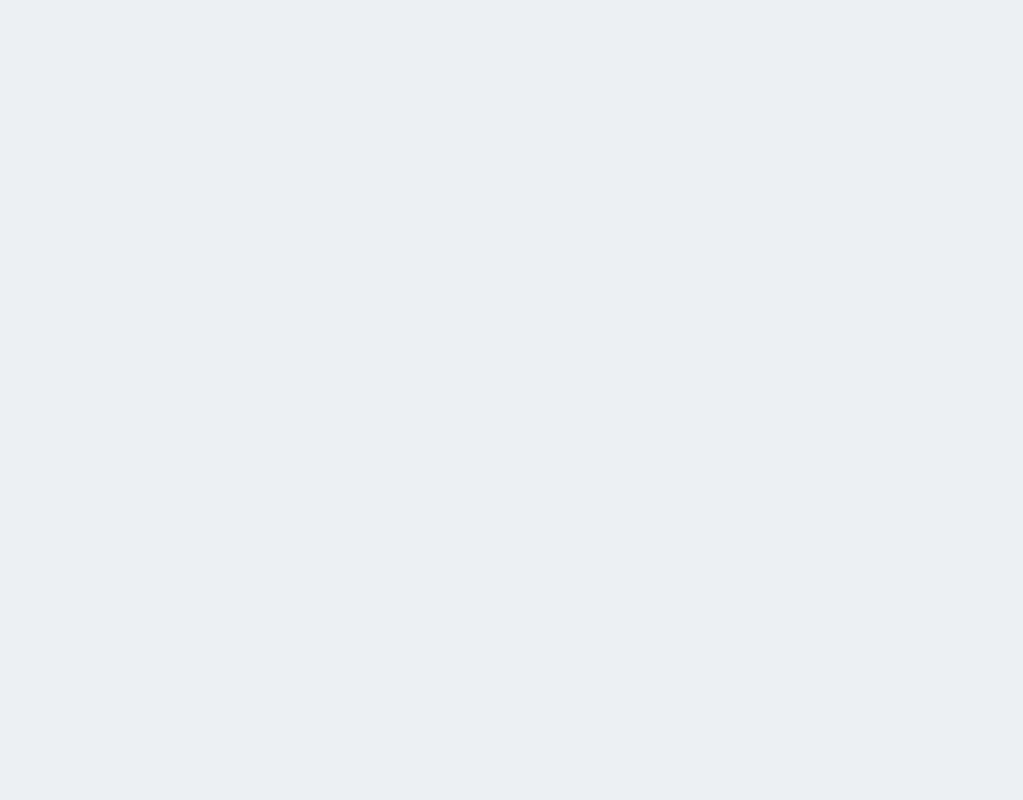
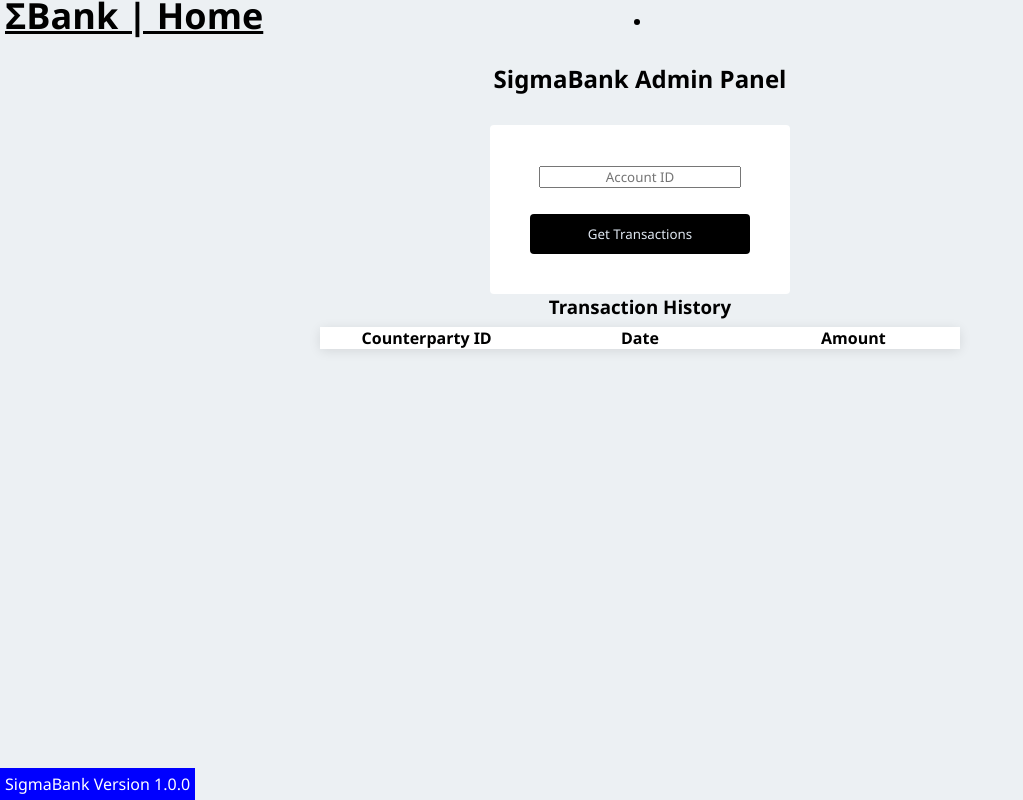
Before and after one commit to Phys09/sigmatech-final, a React (Create React App) app in the folder sigmabank/: page /admin in a window 1280 px wide. Before the commit this address had no page. Shown: the whole page, without its empty margins (0-1023 px from the left). Built offline with nearby package versions, Linux system fonts and the light colour scheme.

Commit message:
[SIG-24] Add transaction verification, admin panel

```diff
--- a/sigmabank/src/components/TransactionList.js
+++ b/sigmabank/src/components/TransactionList.js
@@ -12,10 +12,11 @@ export const TransactionList = () => {
   const auth = useContext(AuthContext);
   const aid = auth.user;
   const username = auth.username;
+  const password = auth.password;
 
   // Payload for the 'get_transactions' endpoint
   var payload = Object.assign(
-    { body: JSON.stringify({ accountName: aid }) },
+    { body: JSON.stringify({ accountName: aid, passwd: password }) },
     POST_FETCH
   );
 
--- a/sigmabank/src/context.js
+++ b/sigmabank/src/context.js
@@ -6,7 +6,8 @@ export const AuthContextProvider = ({children}) => {
     const [user, setUser] = useState(null);
     const [username, setUsername] = useState(null);
     const [loggedin, setLoggedin] = useState(false);
-    const values = {user, setUser, loggedin, setLoggedin, username, setUsername};
+    const [password, setPassword] = useState(null);
+    const values = {user, setUser, loggedin, setLoggedin, username, setUsername, password, setPassword};
 
     return (
         <AuthContext.Provider value={values}>
--- a/sigmabank/src/index.js
+++ b/sigmabank/src/index.js
@@ -12,8 +12,8 @@ import CreateAccountForm from "./routes/CreateAccountForm";
 import LoginForm from "./routes/LoginForm";
 
 import TransactionHistory from "./routes/TransactionHistory";
-
 import EditAccountForm from "./routes/EditAccountDetail";
+import AdminPanel from "./routes/AdminPanel";
 
 ReactDOM.render(
   <AuthContextProvider>
@@ -23,6 +23,7 @@ ReactDOM.render(
         <Route path="/signup" element={<CreateAccountForm />} />
         <Route path="/login" element={<LoginForm />} />
         <Route path="/transactions" element={<TransactionHistory />} />
+        <Route path="/admin" element={<AdminPanel />} />
 
         <Route path="/edit" element={<EditAccountForm />} />
       </Routes>
--- /dev/null
+++ b/sigmabank/src/routes/AdminPanel.js
@@ -0,0 +1,89 @@
+import React, { useContext, useState } from "react";
+import { Transaction } from '../components/Transaction';
+import { Link, useNavigate } from "react-router-dom";
+import { endpoint, POST_FETCH } from "../APIfunctions";
+import { AuthContext } from "../context";
+import NavbarLogin from "../components/navbarLogin";
+import FooterMain from "../components/footer";
+import "../css/login.css";
+import "../css/App.css";
+
+export default function AdminPanel() {
+  const [accountID, setAccountID] = useState(null);
+  const [transactions, setTransactions] = useState([]);
+  const auth = useContext(AuthContext);
+	const myArticle = document.querySelector('.notify');
+  var navigate = useNavigate();
+
+  function handleChange(value) {
+      return (event) => {
+          if (value == "accountID") {
+              setAccountID(event.target.value);
+          }
+      }
+  }
+
+  function handleSubmit(event) {
+    event.preventDefault();
+    var payload = Object.assign(
+      { body: JSON.stringify({ accountName: accountID, passwd: "SIGMA_ADMIN_PASSWORD" }) },  // this is really insecure lol, change this later
+      POST_FETCH
+    );
+    fetch(endpoint("get_transactions"), payload)
+    .then((resp) => resp.json())
+    .then(body => setTransactions(body))
+    .catch((err) => console.log(err));
+  }
+
+    return (
+
+  // use React.Fragment to avoid extra <div>
+  // return (
+	<React.Fragment>
+		<NavbarLogin/>
+		<div className="login-wrapper d-flex">
+
+			<h2 className="mx-auto login-title">SigmaBank Admin Panel</h2>
+
+			<form onSubmit={handleSubmit} className=" p-3 mt-3">
+				<input
+					className="form-field d-flex align-items-center"
+					type="text"
+					name="account"
+					placeholder="Account ID"
+					onChange={handleChange("accountID")}
+				/>
+				<br />
+				<button className="btn btn-primary btn-block" type="submit">
+					Get Transactions
+				</button>
+				<p id="errors" className="notify mx-auto">
+
+				</p>
+			</form>
+		</div>
+
+    <div>
+      {
+        transactions &&
+        <>
+          <h3>Transaction History</h3>
+          <table>
+            <thead>
+              <tr>
+                <th>Counterparty ID</th>
+                <th>Date</th>
+                <th>Amount</th>
+              </tr>
+            </thead>
+            <tbody>
+              {transactions.map(transaction => (<Transaction key={transaction.tid} transaction={transaction} />))}
+            </tbody>
+          </table>
+        </>
+      }
+    </div>
+		<FooterMain />
+	</React.Fragment>
+  );
+}
--- a/sigmabank/src/routes/LoginForm.js
+++ b/sigmabank/src/routes/LoginForm.js
@@ -51,6 +51,7 @@ export default function LoginForm() {
       .then((data) => {
         auth.setUser(data[0].aid);
         auth.setUsername(data[0].username);
+        auth.setPassword(passwd);
         navigate("/transactions");
       })
       .catch((err) => console.log(err));
```
Also changed, not shown: sigmabank/server.js (+15 -1 lines).
